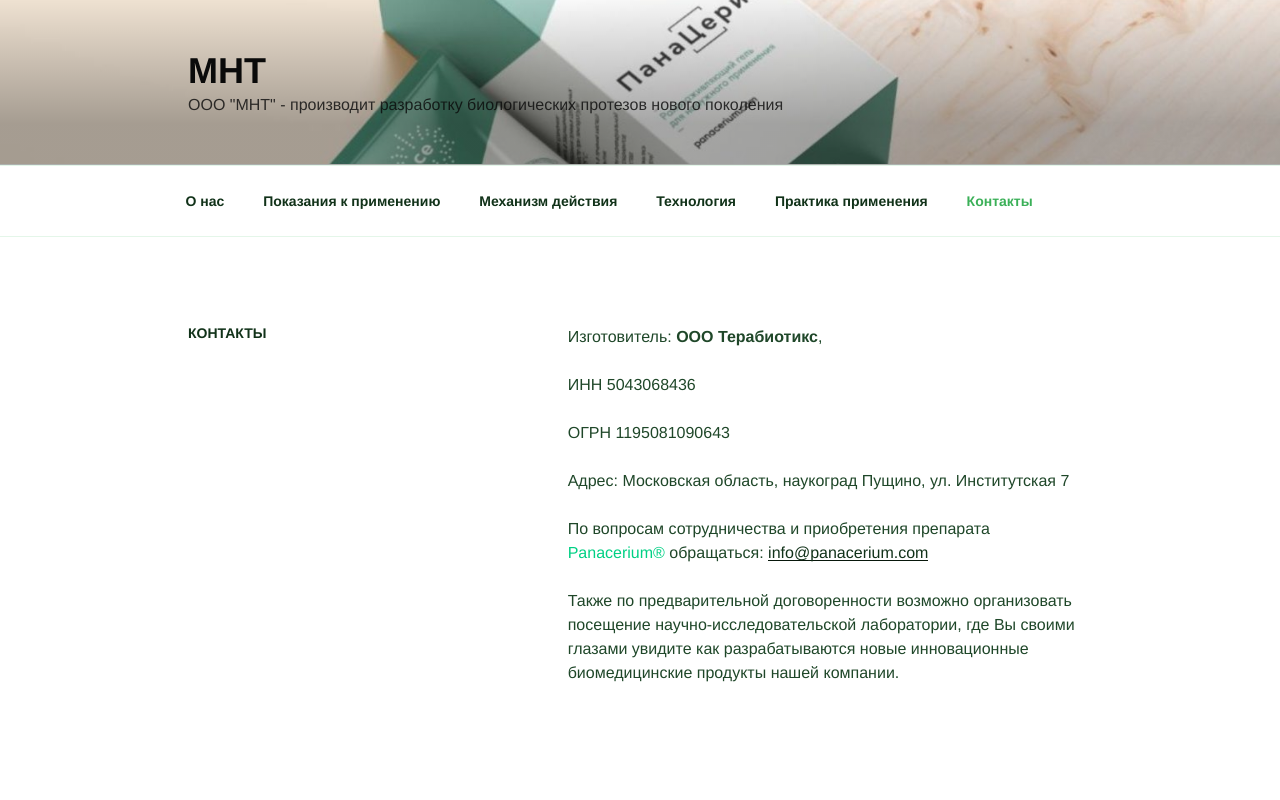
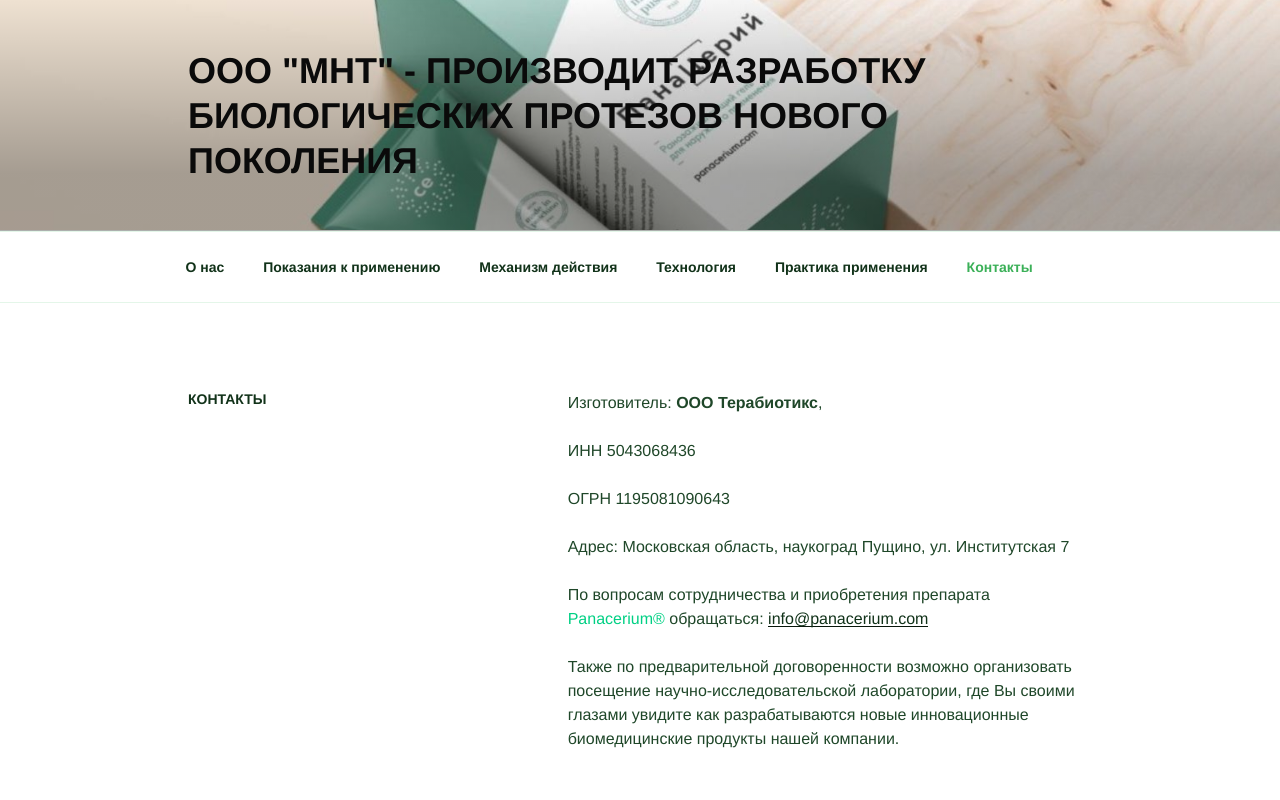
Before and after one commit to rifatbakhti/MIT_test1, a plain HTML site: page index.html in a window 1280 px wide. Shown: the top 800 px of the page. Drawn offline with Linux system fonts and the light colour scheme.

Commit message:
Fourth commit

```diff
--- a/index.html
+++ b/index.html
@@ -638,9 +638,9 @@ body.colors-custom,
 
 
 		<div class="site-branding-text">
-							<p class="site-title"><a href="http://panacerium.com/" rel="home">МНТ</a></p>
+							<p class="site-title"><a href="http://panacerium.com/" rel="home">ООО "МНТ" - производит разработку биологических протезов нового поколения</a></p>
 
-							<p class="site-description">ООО "МНТ" - производит разработку биологических протезов нового поколения </p>
+							<!-- <p class="site-description">ООО "МНТ" - производит разработку биологических протезов нового поколения </p> -->
 					</div><!-- .site-branding-text -->
 
 
```
